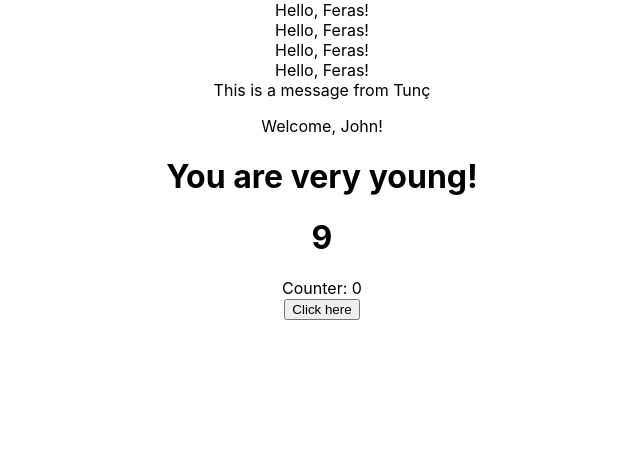
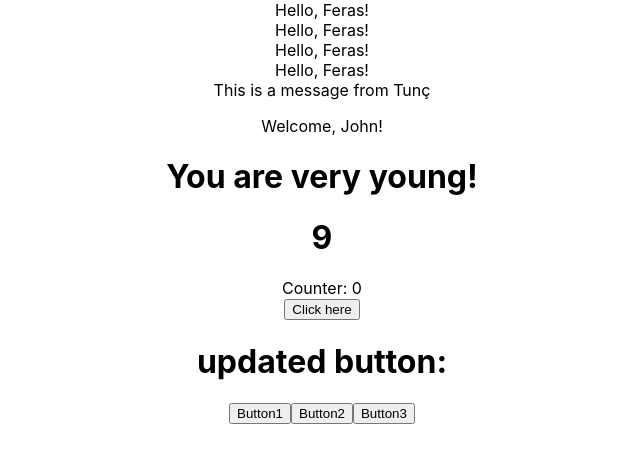
Before and after one commit to tuncduluc/ReactExs, a React (Create React App) app in the folder my-app/: page / in a window 1280 px wide. Shown: the top 462 px of the page, without its empty margins (318-958 px from the left). Built offline with nearby package versions, Linux system fonts and the light colour scheme.

Commit message:
Events - ClickTracker

```diff
--- a/my-app/src/App.js
+++ b/my-app/src/App.js
@@ -4,7 +4,7 @@ import Counter from './components/Counter';
 import Hello from './components/Hello.js'
 import Message from './components/Message.js'
 import Welcome from './components/Welcome.js'
-
+import ClickTracker from './components/ClickTracker';
 function App() {
   return (
     <div className="App">
@@ -17,6 +17,7 @@ function App() {
       <Welcome name="John" age={15}/>
       <Counter initialValue={0} incInterval={599} incAmount={1} />
       <ClickCounter/>
+      <ClickTracker/>
     </div>
   );
 }
--- a/my-app/src/components/ClickCounter.js
+++ b/my-app/src/components/ClickCounter.js
@@ -1,4 +1,4 @@
-import React, {dwqdqwdwqdwqdqwdwq} from 'react';
+import React from 'react';
 
 class ClickCounter extends React.Component {
     state = {
--- /dev/null
+++ b/my-app/src/components/ClickTracker.js
@@ -0,0 +1,30 @@
+import React, { Component } from 'react';
+
+class ClickTracker extends Component {
+    state = {
+        updatedButton: ''
+    };
+
+
+    handleClick = (event) => {
+        const buttonText = event.target.innerHTML;
+
+        this.setState({
+            updatedButton: buttonText
+        })
+    }
+
+    render () {
+        return (
+            <div>
+                <h1>updated button: {this.state.updatedButton}</h1>
+                <button onClick={this.handleClick}>Button1</button>
+                <button onClick={this.handleClick}>Button2</button>
+                <button onClick={this.handleClick}>Button3</button>
+            </div>
+        );
+    }
+
+}
+
+export default ClickTracker;
```
